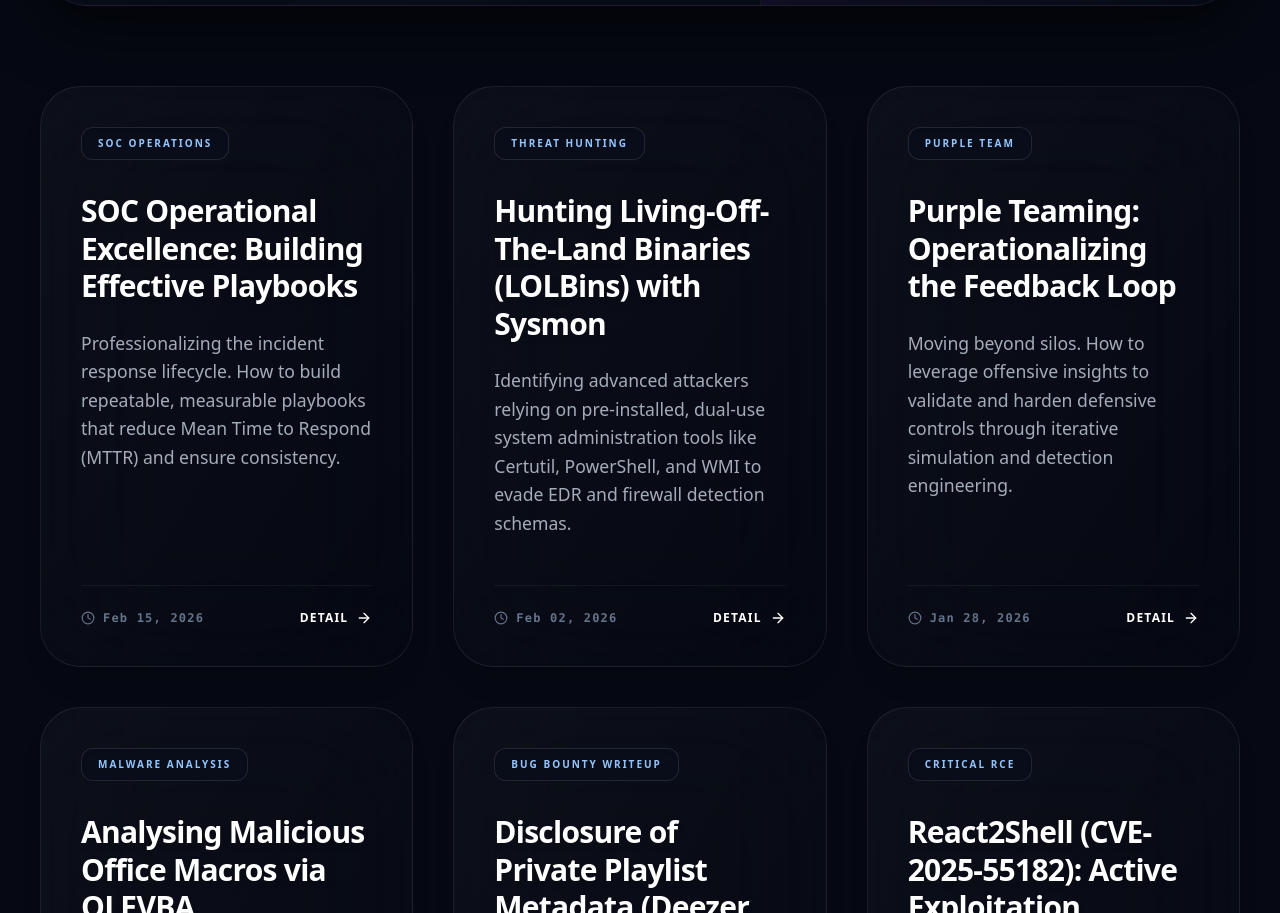
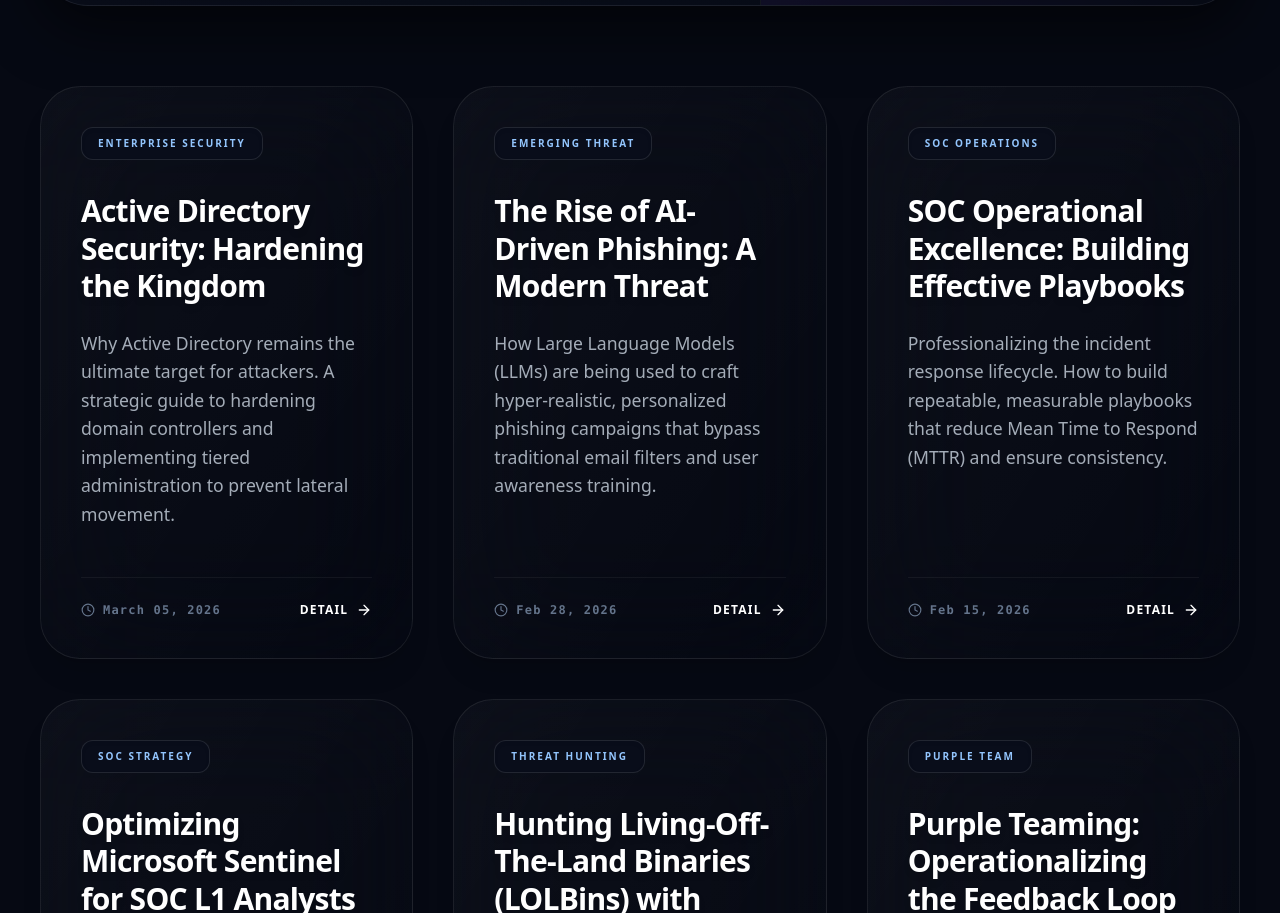
Before and after one commit to ishahzebali/portfolio, a React (Vite) app: page /blog in a window 1280 px wide. Shown: the part 1459-2372 px from the top of the page. Built offline with nearby package versions, Linux system fonts and the light colour scheme.

Commit message:
feat: add 4 more high-quality blog posts (AD security, AI phishing, Sentinel, S3 leaks)

```diff
--- a/src/data/blogData.js
+++ b/src/data/blogData.js
@@ -287,5 +287,122 @@ End Sub
       <h3>Conclusion</h3>
       <p>By treating security as a collaborative, iterative process rather than a static wall, we ensure that our defenses are grounded in reality, not just theory. That is the true value of a Purple Team approach.</p>
     `
+  },
+  {
+    id: 9,
+    title: "Active Directory Security: Hardening the Kingdom",
+    date: "March 05, 2026",
+    category: "blue-team",
+    badge: "Enterprise Security",
+    badgeType: "blue",
+    excerpt: "Why Active Directory remains the ultimate target for attackers. A strategic guide to hardening domain controllers and implementing tiered administration to prevent lateral movement.",
+    content: `
+      <p>Active Directory (AD) is the backbone of most corporate networks, and because it controls identity and access, it is the primary target for attackers after gaining initial access. If an attacker controls the Domain Controller (DC), they control the organization.</p>
+
+      <h3>Common Attack Vectors</h3>
+      <p>Most AD compromises don't start with a complex exploit; they start with misconfigurations:</p>
+      <ul>
+          <li><strong>Kerberoasting:</strong> Stealing service account tickets to crack their passwords offline.</li>
+          <li><strong>AS-REP Roasting:</strong> Targeting accounts with "Do not require Kerberos preauthentication" enabled.</li>
+          <li><strong>Privileged Group Overload:</strong> Too many users in the "Domain Admins" group, violating the principle of least privilege.</li>
+      </ul>
+
+      <h3>Strategic Hardening: The Tiered Model</h3>
+      <p>The most effective defense against AD lateral movement is the <strong>Microsoft Tiered Administration Model</strong>:</p>
+      <ul>
+          <li><strong>Tier 0:</strong> Highest level. Domain Controllers, Domain Admins, and identity management systems. Admins here *never* log into workstations or servers.</li>
+          <li><strong>Tier 1:</strong> Enterprise servers and applications.</li>
+          <li><strong>Tier 2:</strong> Workstations and user devices.</li>
+      </ul>
+      <p>By enforcing these boundaries, you ensure that if a Tier 2 workstation is compromised, the attacker cannot scrape the credentials of a Tier 0 admin who might have logged in to troubleshoot.</p>
+
+      <h3>Blue Team Tip: Monitoring for DCSync</h3>
+      <p>Keep a close eye on <strong>DS-Replication-Get-Changes-All</strong> rights. An attacker with these rights can use the DCSync technique to dump the entire NTDS.dit database without touching the DC's memory, effectively stealing every password hash in the domain.</p>
+    `
+  },
+  {
+    id: 10,
+    title: "The Rise of AI-Driven Phishing: A Modern Threat",
+    date: "Feb 28, 2026",
+    category: "cve threat-intel",
+    badge: "Emerging Threat",
+    badgeType: "red",
+    excerpt: "How Large Language Models (LLMs) are being used to craft hyper-realistic, personalized phishing campaigns that bypass traditional email filters and user awareness training.",
+    content: `
+      <p>The days of "broken English" and obvious spelling errors in phishing emails are over. Modern threat actors are now leveraging Large Language Models (LLMs) to automate the delivery of sophisticated, highly personalized social engineering attacks at scale.</p>
+
+      <h3>What has changed?</h3>
+      <p>Previously, a high-quality "spear-phishing" attack required hours of manual research on a target. Today, AI can:</p>
+      <ul>
+          <li><strong>Scrape LinkedIn/Social Media:</strong> Automatically gather context about a target's role, recent projects, and professional tone.</li>
+          <li><strong>Clone Writing Styles:</strong> Replicate the exact tone of a CEO or IT manager based on public memos or past emails.</li>
+          <li><strong>Generate Dynamic Payloads:</strong> Create unique, varying text for every recipient, making signature-based detection (which looks for identical phishing strings) much less effective.</li>
+      </ul>
+
+      <h3>Vishing and Deepfakes</h3>
+      <p>Beyond text-based phishing, we are seeing a spike in <strong>AI Voice Cloning (Vishing)</strong>. Attackers only need a 30-second clip of a person's voice to clone it well enough to fool an employee over a brief phone call, often requesting "urgent" wire transfers or MFA resets.</p>
+
+      <h3>Defensive Strategy</h3>
+      <p>Traditional awareness training (looking for typos) is no longer enough. Organizations must shift toward:</p>
+      <ul>
+          <li><strong>Strict Process-Based Controls:</strong> No sensitive action (wire transfer, password reset) should be performed via email or voice alone; out-of-band verification is mandatory.</li>
+          <li><strong>AI-Powered Security Filters:</strong> Using machine learning to detect anomalous writing patterns that "feel" artificial.</li>
+          <li><strong>Hardware MFA:</strong> Using FIDO2/Passkeys (like YubiKeys) to make "credential harvesting" pages useless, regardless of how convincing the phishing email is.</li>
+      </ul>
+    `
+  },
+  {
+    id: 11,
+    title: "Optimizing Microsoft Sentinel for SOC L1 Analysts",
+    date: "Feb 10, 2026",
+    category: "blue-team",
+    badge: "SOC Strategy",
+    badgeType: "blue",
+    excerpt: "A tactical guide to reducing alert fatigue in Azure Sentinel. How to use KQL functions, watchlists, and automation rules to surface the signals that truly matter.",
+    content: `
+      <p>As a SOC L1 analyst, I've spent thousands of hours in <strong>Microsoft Sentinel</strong>. If not tuned correctly, Sentinel can become a "wall of noise." The key to effective monitoring is moving beyond simple "IF activity THEN alert" logic.</p>
+
+      <h3>1. Leveraging Watchlists for Context</h3>
+      <p>Instead of hardcoding "Expected IPs" into dozens of KQL rules, use <strong>Watchlists</strong>. This allows you to update a central list of authorized VPN ranges or VIP users without touching the underlying detection logic. It makes the SOC more agile and reduces false positives significantly.</p>
+
+      <h3>2. The Power of KQL Functions</h3>
+      <p>Don't repeat yourself. If you have a complex logic for identifying "Anomalous Sign-ins from New Countries," save it as a <strong>Function</strong>. This allows other analysts to call your logic with one word (e.g., <code>GetAnomalousLogins()</code>) across multiple hunting queries.</p>
+
+      <h3>3. Entity Mapping: The Key to Investigation</h3>
+      <p>Always ensure your Analytics Rules are mapping <strong>Entities</strong> (Accounts, IPs, Hosts) correctly. This allows Sentinel to automatically build a "Graph" of the incident, showing you how a single IP connected to multiple failed logins across different accounts, saving you 20 minutes of manual pivoting per case.</p>
+
+      <h3>4. Use Automation for Suppression</h3>
+      <p>If a specific "Known Good" system triggers a "Potential Scanning" alert every Tuesday at 2 PM during a vulnerability scan, don't just close it. Build an <strong>Automation Rule</strong> to auto-resolve that specific incident if the source IP matches your scanner. Focus your human brain on the threats that *can't* be automated.</p>
+    `
+  },
+  {
+    id: 12,
+    title: "Exploiting Misconfigured S3 Buckets: A Common Cloud Flaw",
+    date: "Jan 15, 2026",
+    category: "bug-bounty",
+    badge: "Cloud Security",
+    badgeType: "gold",
+    excerpt: "A bug bounty hunter's perspective on identifying and exploiting public S3 buckets. Why technical 'defaults' are still one of the leading causes of massive data leaks.",
+    content: `
+      <p>Despite years of warnings, "Leaky S3 Buckets" remain one of the most common findings in bug bounty programs. When developers prioritize speed over security, they often leave cloud storage accessible to the public, inadvertently exposing TBs of sensitive data.</p>
+
+      <h3>How I Find Them</h3>
+      <p>The first step is <strong>Subdomain Enumeration</strong> and <strong>Fuzzing</strong>. Tools like <code>ffuf</code> or <code>gobuster</code> pointing at common naming conventions (e.g., <code>company-prod-backup</code>, <code>test-data-internal</code>) often reveal the URL endpoints for these buckets.</p>
+
+      <h3>Testing for Public Access</h3>
+      <p>Once a potential bucket URL is found (e.g., <code>https://target-dev.s3.amazonaws.com</code>), I use the AWS CLI to test permissions:</p>
+      <pre><code>aws s3 ls s3://target-dev --no-sign-request</code></pre>
+      <p>If the response lists files, the bucket has "List" permissions enabled for the world. The real "jackpot" is "Write" permission, which allows an attacker to upload their own malicious files, potentially leading to stored XSS or even remote code execution if the bucket hosts web assets.</p>
+
+      <h3>The "Bypass" - Authenticated Users</h3>
+      <p>A common mistake developers make is setting permissions to <strong>"All Authenticated Users"</strong>. They assume this means "Users in my AWS account," but it actually means <strong>"Anyone with a valid AWS account"</strong> (including the attacker). This is a critical distinction that often leads to "Full Control" findings.</p>
+
+      <h3>Remediation for Developers</h3>
+      <ol>
+          <li>Enable <strong>"Block Public Access"</strong> at the account level.</li>
+          <li>Use <strong>IAM Roles</strong> and <strong>Bucket Policies</strong> instead of ACLs (Legacy).</li>
+          <li>Implement <strong>VPC Endpoints</strong> so your S3 traffic never even touches the public internet.</li>
+      </ol>
+    `
   }
 ];
```
